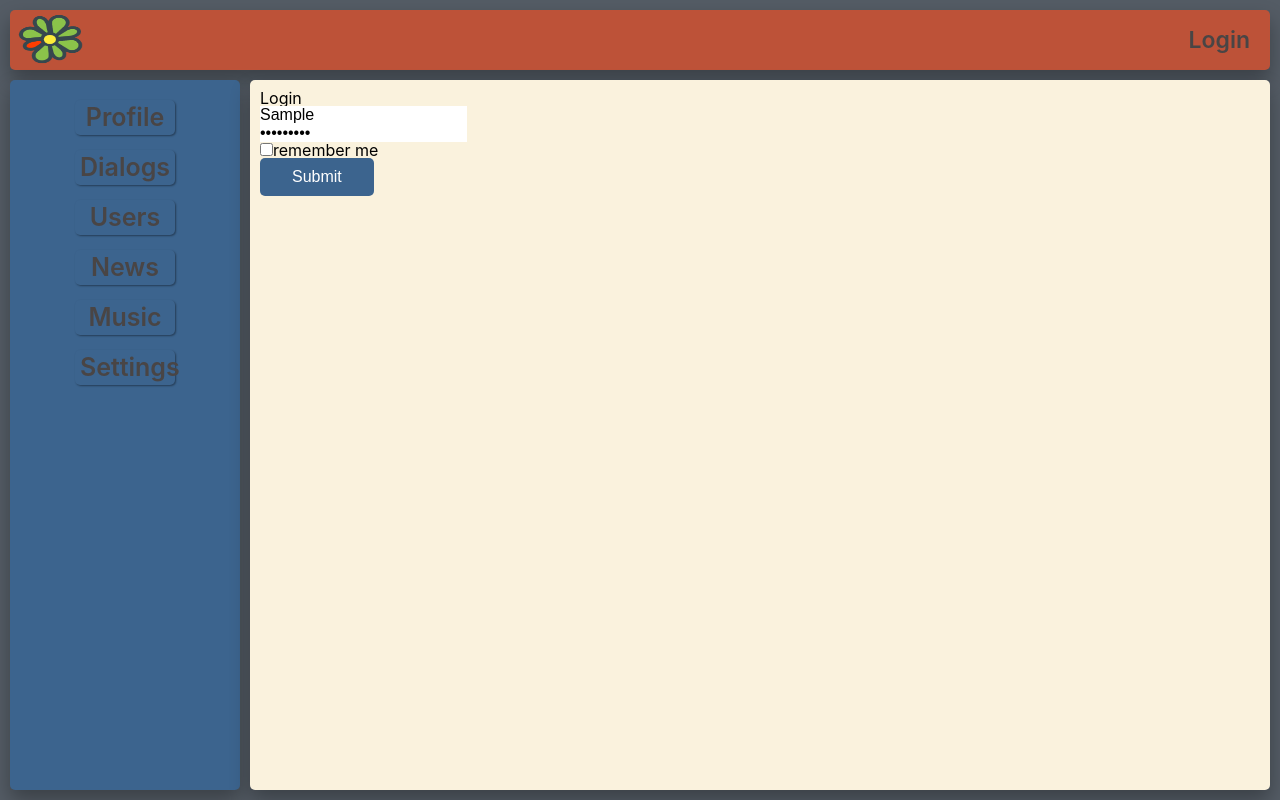
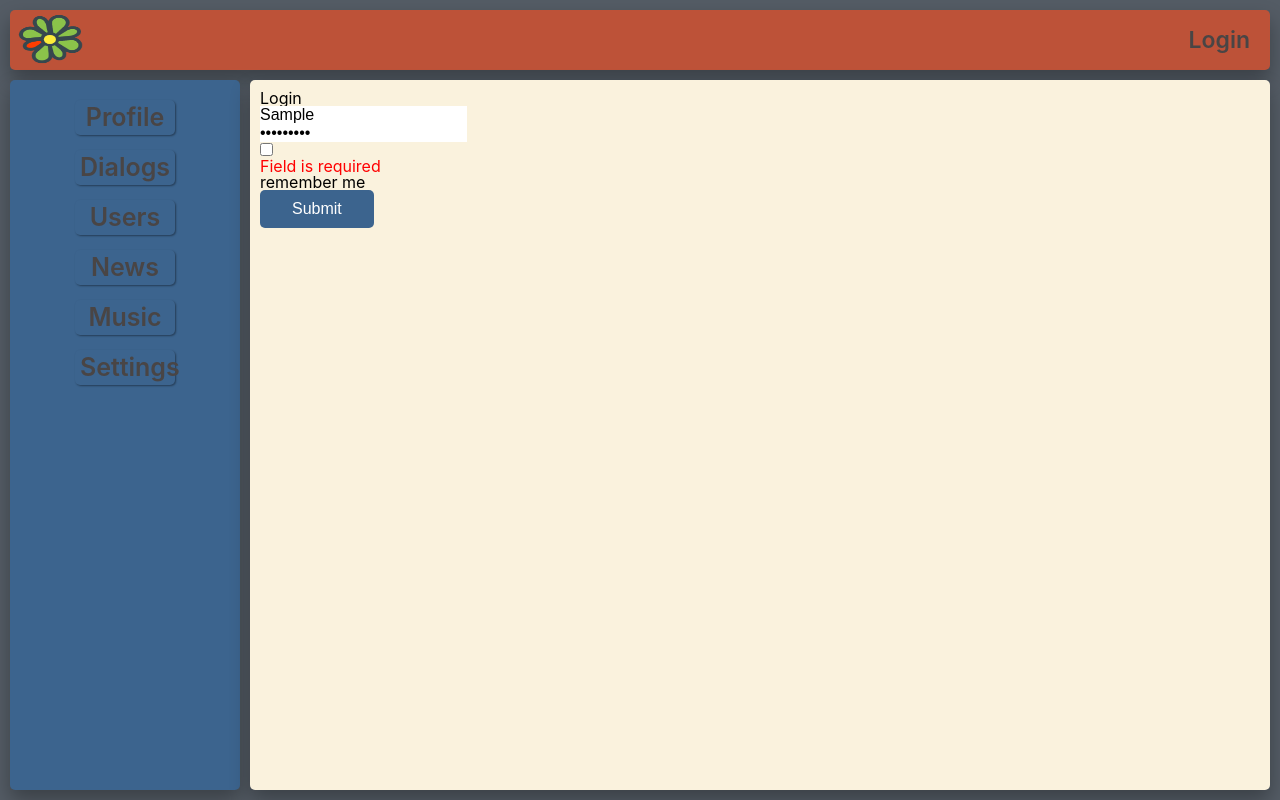
Before and after one commit to Zhenya1102/Social_Network, a React (Create React App) app: page /login in a window 1280 px wide. Both pictures are taken after typing "Sample", "Sample123" into the empty fields and a click on the button "Submit". Built offline with nearby package versions, Linux system fonts and the light colour scheme; no server answers.

Commit message:
Commit finish lesson N77 - redux-form-validation

```diff
--- /dev/null
+++ b/src/componets/Dialogs/AddMessageForm/AddMessageForm.tsx
@@ -0,0 +1,31 @@
+import {maxLengthCreator, required} from '../../../utils/validators/validators';
+import React from 'react';
+import {Field, InjectedFormProps, reduxForm} from 'redux-form';
+import {Textarea} from '../../common/FormsControls/FormsControls';
+
+export type MessageFormDataType = {
+    newMessageBody: string
+}
+
+const maxLength = maxLengthCreator(30);
+
+const AddMessageForm: React.FC<InjectedFormProps<MessageFormDataType>> = (props) => {
+    return (
+        <form onSubmit={props.handleSubmit}>
+            <div>
+                <Field
+                    component={Textarea}
+                    name="newMessageBody"
+                    placeholder="Enter your message"
+                    validate={[required, maxLength]}
+                >
+                </Field>
+            </div>
+            <div>
+                <button>Send Message</button>
+            </div>
+        </form>
+    )
+}
+
+export default reduxForm<MessageFormDataType>({form: 'dialogAddMessageForm'})(AddMessageForm)
--- a/src/componets/Dialogs/Dialogs.tsx
+++ b/src/componets/Dialogs/Dialogs.tsx
@@ -3,7 +3,7 @@ import s from './Dialogs.module.css'
 import {Dialog} from './Dialog/Dialog';
 import {Message} from './Message/Message';
 import {DialogsType, MessagesType} from '../../redux/store';
-import {Field, InjectedFormProps, reduxForm} from 'redux-form';
+import AddMessageForm, {MessageFormDataType} from './AddMessageForm/AddMessageForm';
 
 
 type DialogsPropsType = {
@@ -18,7 +18,7 @@ export const Dialogs = (props: DialogsPropsType) => {
     const dialogsElements = props.dialogs.map(d => <Dialog key={d.id} id={d.id} name={d.name}/>)
     const messagesElements = props.messages.map(m => <Message key={m.id} message={m.message}/>)
 
-    const addNewMessage = (formData: FormDataType) => {
+    const addNewMessage = (formData: MessageFormDataType) => {
         props.sendMessage(formData.newMessageBody)
     }
 
@@ -30,29 +30,7 @@ export const Dialogs = (props: DialogsPropsType) => {
             <ul className={s.messages__list}>
                 {messagesElements}
             </ul>
-            <AddMessageFormRedux onSubmit={addNewMessage}/>
+            <AddMessageForm onSubmit={addNewMessage}/>
         </div>
     );
 };
-
-type FormDataType = {
-    newMessageBody: string
-}
-const AddMessageForm: React.FC<InjectedFormProps<FormDataType>> = (props) => {
-    return (
-        <form onSubmit={props.handleSubmit}>
-            <div>
-                <Field
-                    component="textarea"
-                    name="newMessageBody"
-                    placeholder="Enter your message">
-                </Field>
-            </div>
-            <div>
-                <button>Send Message</button>
-            </div>
-        </form>
-    )
-}
-
-const AddMessageFormRedux = reduxForm<FormDataType>({form: 'dialogAddMessageForm'})(AddMessageForm)
--- a/src/componets/Login/Login.tsx
+++ b/src/componets/Login/Login.tsx
@@ -1,5 +1,7 @@
 import React from 'react';
 import {Field, InjectedFormProps, reduxForm} from 'redux-form';
+import {Input} from '../common/FormsControls/FormsControls';
+import {maxLengthCreator, required} from '../../utils/validators/validators';
 
 
 type FormDataType = {
@@ -7,14 +9,14 @@ type FormDataType = {
     password: string
     rememberMe: boolean
 }
-
+const maxLength = maxLengthCreator(30);
 export const LoginForm: React.FC<InjectedFormProps<FormDataType>> = (props) => {
     return (
         <div>
             <form onSubmit={props.handleSubmit}>
-                <div><Field placeholder={'Login'} name={'login'} type="text" component={'input'}/></div>
-                <div><Field placeholder={'password'} name={'password'} type="password" component={'input'}/></div>
-                <div><Field type="checkbox" name={'rememberMe'} component={'input'}/>remember me</div>
+                <div><Field placeholder={'Login'} name={'login'} type="text" component={Input} validate={[required, maxLength]}/></div>
+                <div><Field placeholder={'password'} name={'password'} type="password" component={Input} validate={[required, maxLength]}/></div>
+                <div><Field type="checkbox" name={'rememberMe'} component={Input} validate={[required, maxLength]}/>remember me</div>
                 <div>
                     <button>Submit</button>
                 </div>
--- a/src/componets/Profile/MyPosts/MyPosts.tsx
+++ b/src/componets/Profile/MyPosts/MyPosts.tsx
@@ -3,11 +3,13 @@ import s from './MyPosts.module.css'
 import {Post} from './Post/Post';
 import {PostsType} from '../../../redux/store';
 import {Field, InjectedFormProps, reduxForm} from 'redux-form';
+import {maxLengthCreator, required} from '../../../utils/validators/validators';
+import {Textarea} from '../../common/FormsControls/FormsControls';
 
 
 type MyPostsPropsType = {
     posts: PostsType[]
-    addPost: (newPostText:string) => void
+    addPost: (newPostText: string) => void
 }
 export const MyPosts = (props: MyPostsPropsType) => {
 
@@ -31,17 +33,24 @@ export const MyPosts = (props: MyPostsPropsType) => {
 type FormDataType = {
     newPostText: string
 }
+
+const maxLength = maxLengthCreator(30);
+
 const AddNewPostForm: React.FC<InjectedFormProps<FormDataType>> = (props) => {
     return (
         <form onSubmit={props.handleSubmit}>
             <div>
                 <Field
-                    component="textarea"
+                    component={Textarea}
                     name="newPostText"
-                    placeholder="New Post">
+                    placeholder="New Post"
+                    validate={[required, maxLength]}
+                >
                 </Field>
             </div>
-            <div><button>Add post</button></div>
+            <div>
+                <button>Add post</button>
+            </div>
         </form>
     )
 }
--- /dev/null
+++ b/src/componets/common/FormsControls/FormsControls.module.css
@@ -0,0 +1,11 @@
+.formControl {
+
+}
+.error input,
+.error textarea {
+    border: 2px solid red;
+}
+
+.error span {
+    color: red;
+}
--- /dev/null
+++ b/src/componets/common/FormsControls/FormsControls.tsx
@@ -0,0 +1,35 @@
+import React, { FC, InputHTMLAttributes, TextareaHTMLAttributes } from 'react';
+import style from './FormsControls.module.css'
+
+type FormControlProps<T> = {
+    input: T;
+    meta: {
+        touched: boolean;
+        error: string;
+    };
+    children: React.ReactNode;
+};
+
+
+export const FormControl:FC<FormControlProps<any>> = ({input, meta, ...props}) => {
+    const hasError = meta.touched && meta.error
+
+    return (
+        <div className={style.formControl + ' ' + (hasError ? style.error : '')}>
+            <div>{props.children}</div>
+            {hasError && <span>{meta.error}</span>}
+        </div>
+    )
+}
+type TextareaProps = FormControlProps<TextareaHTMLAttributes<HTMLTextAreaElement>>;
+
+export const Textarea: FC<TextareaProps> = (props) => {
+    const {input, meta, ...restProps} = props
+    return <FormControl {...props}><textarea {...input} {...props}/></FormControl>
+}
+type InputProps = FormControlProps<InputHTMLAttributes<HTMLInputElement>>;
+
+export const Input: FC<InputProps> = (props) => {
+    const {input, meta, ...restProps} = props
+    return <FormControl {...props}><input {...input} {...props}/></FormControl>
+}
--- /dev/null
+++ b/src/utils/validators/validators.ts
@@ -0,0 +1,9 @@
+export const required = (value: string) => {
+    if (value) return undefined;
+    return 'Field is required'
+}
+
+export const maxLengthCreator = (maxLength:number) => (value: string) => {
+    if (value.length > maxLength) return `Max length is ${maxLength} symbols`
+    return undefined
+}
```
